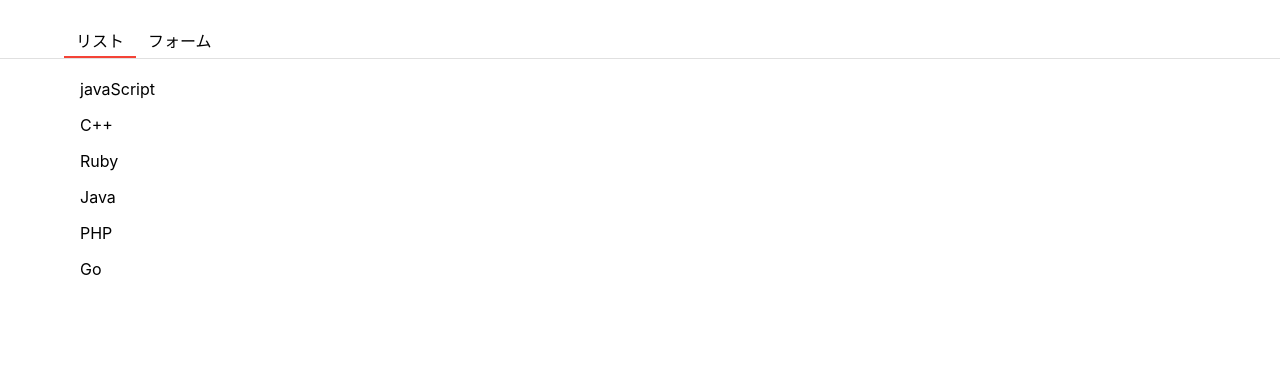
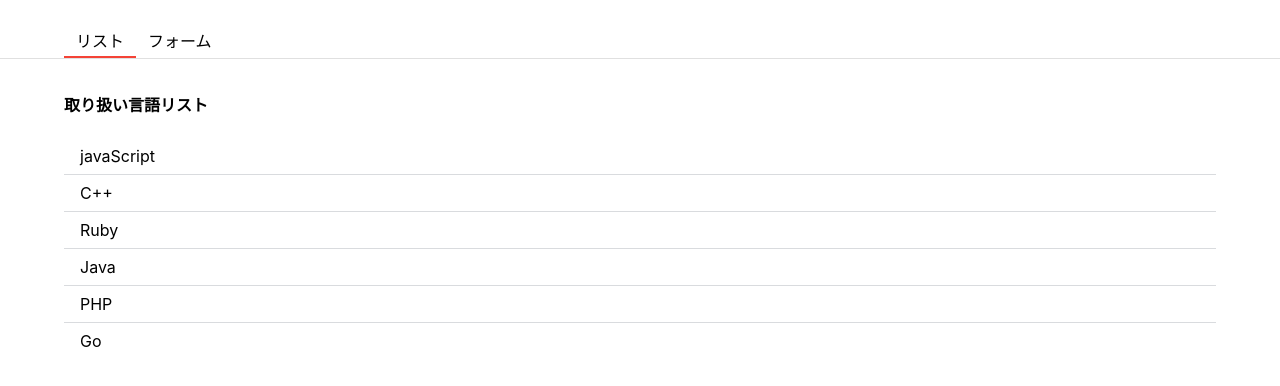
Before and after one commit to kototo522/react-tutorial, a React (Create React App) app: page / in a window 1280 px wide. Shown: the top 386 px of the page. Built offline with nearby package versions, Linux system fonts and the light colour scheme.

Commit message:
#7 修正

```diff
--- a/src/List.js
+++ b/src/List.js
@@ -8,19 +8,22 @@ const Container = styled.div`
 const ListItem = styled.div`
     padding: 8px 16px;
 
-    &::nth-child(n+2){
-        border-top: 1px solid #D9DBdE;
+    &:nth-child(n+2) {
+        border-top: 1px solid #D9DBDE;
     }
 `
 
 export const List = ({ langs }) => {
     return(
         <Container>
+            <h4>取り扱い言語リスト</h4>
+            <div>
         {
             langs.map((lang, index) => {
                 return <ListItem key = {index}>{ lang }</ListItem>
             })
         }
+            </div>
         </Container>
     )
 };
```
Also changed, not shown: 1 other file (tests, documents, lock files or other folders).
